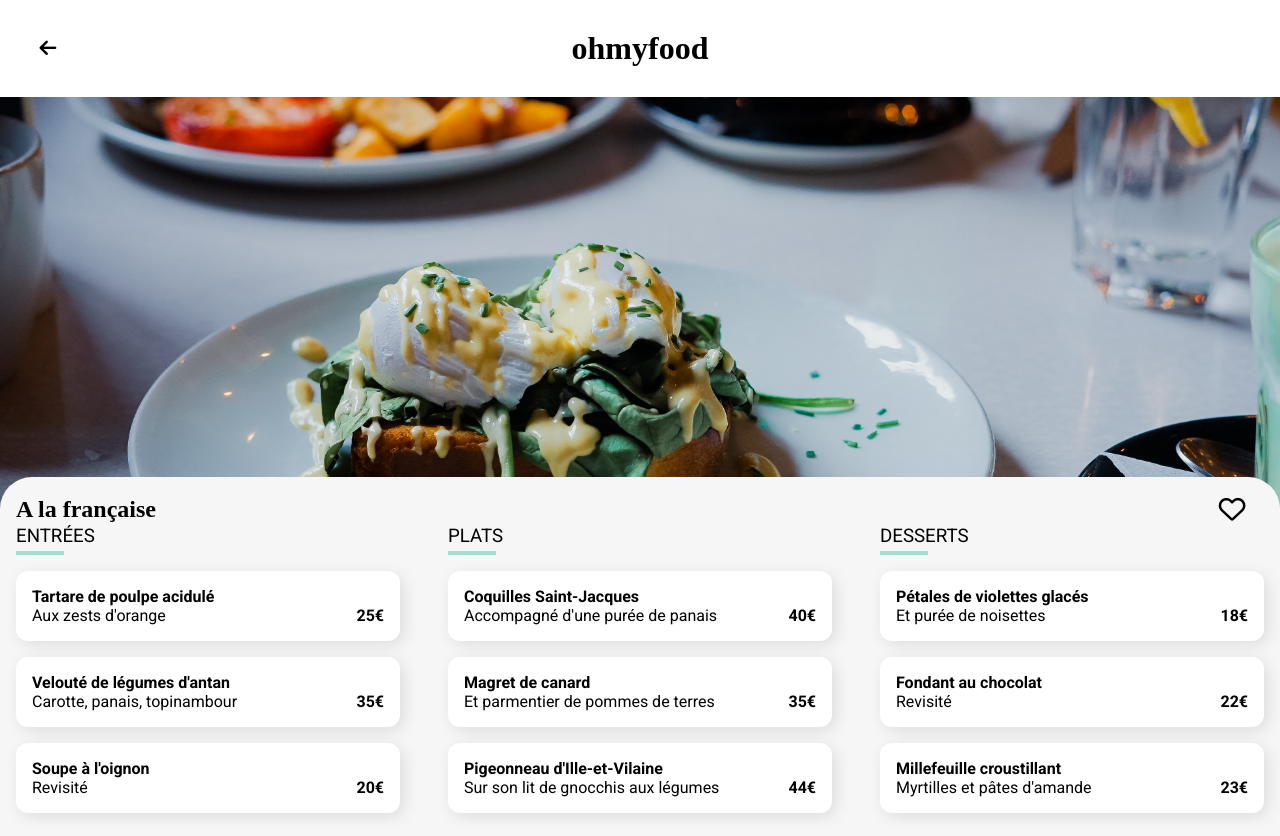
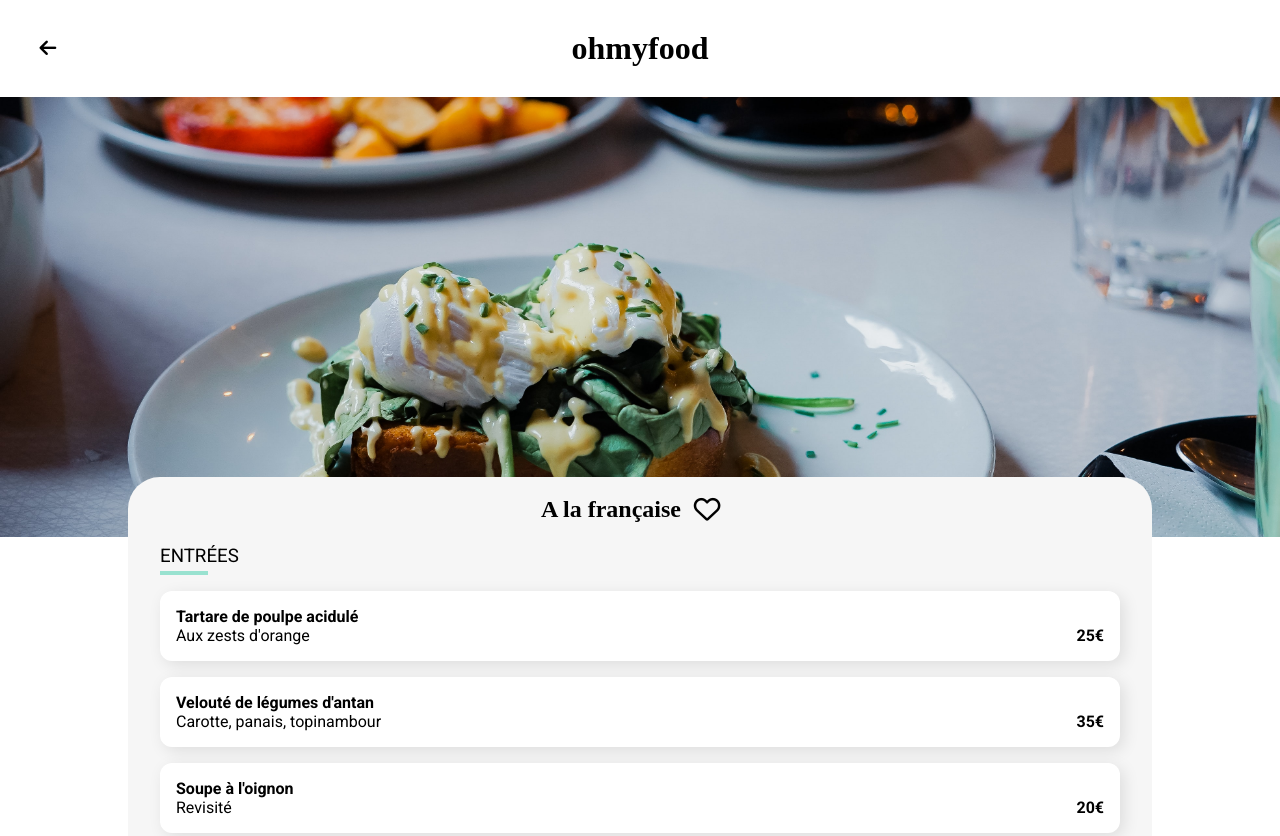
Before and after one commit to mokhtarb/OhmyFood, a website: page pages/À-la-française.html in a window 1280 px wide. Shown: the top 836 px of the page. Drawn offline with Linux system fonts and the light colour scheme; a web font is replaced by a local one.

Commit message:
last modifications

```diff
--- a/sass/pages/restaurants.scss
+++ b/sass/pages/restaurants.scss
@@ -1,12 +1,11 @@
-
-
 @import "../base.scss";
 @import "../utils/mixins.scss";
 
-body, html {
-    margin: 0;
-    font-family: "Roboto", sans-serif;
-    scroll-behavior: smooth;
+body,
+html {
+  margin: 0;
+  font-family: "Roboto", sans-serif;
+  scroll-behavior: smooth;
 }
 .header__logo {
   font-family: "Shrikhand", "cursive";
@@ -44,12 +43,20 @@ body, html {
   background-color: #f6f6f6;
   z-index: 1;
   position: relative;
+  @media (min-width: 64rem) {
+    width: 80%;
+  }
 }
 .menu__header {
   padding: 1rem 2rem 0 1rem;
   display: flex;
   align-items: center;
   justify-content: space-between;
+  @media (min-width: 64rem) {
+    gap: 10px;
+
+    justify-content: center;
+  }
 }
 .menu__title {
   font-family: "Shrikhand", "cursive";
@@ -103,7 +110,6 @@ body, html {
 }
 @media (min-width: 64rem) {
   .submenus {
-    grid-template-columns: repeat(3, 1fr);
     column-gap: 1rem;
   }
 }
@@ -111,7 +117,8 @@ body, html {
 .submenu {
   max-width: 100%;
   overflow: hidden;
-  padding: 0 1rem;
+  padding: 0 2rem;
+  margin-top: 20px;
 }
 .submenu__title {
   text-transform: uppercase;
@@ -204,50 +211,12 @@ body, html {
       opacity: 1;
     }
   }
-
 }
 @for $i from 0 through 8 {
   .delay-#{$i} {
     animation-delay: $i * 0.1s;
   }
 }
-/*
-.delay-0 {
-  animation-delay: 0s;
-}
-
-.delay-1 {
-  animation-delay: 0.1s;
-}
-
-.delay-2 {
-  animation-delay: 0.2s;
-}
-
-.delay-3 {
-  animation-delay: 0.3s;
-}
-
-.delay-4 {
-  animation-delay: 0.4s;
-}
-
-.delay-5 {
-  animation-delay: 0.5s;
-}
-
-.delay-6 {
-  animation-delay: 0.6s;
-}
-
-.delay-7 {
-  animation-delay: 0.7s;
-}
-
-.delay-8 {
-  animation-delay: 0.8s;
-}
-*/
 .wrapBtn {
   display: flex;
   text-decoration: none;
```
Also changed, not shown: style.css, 1 other file.
